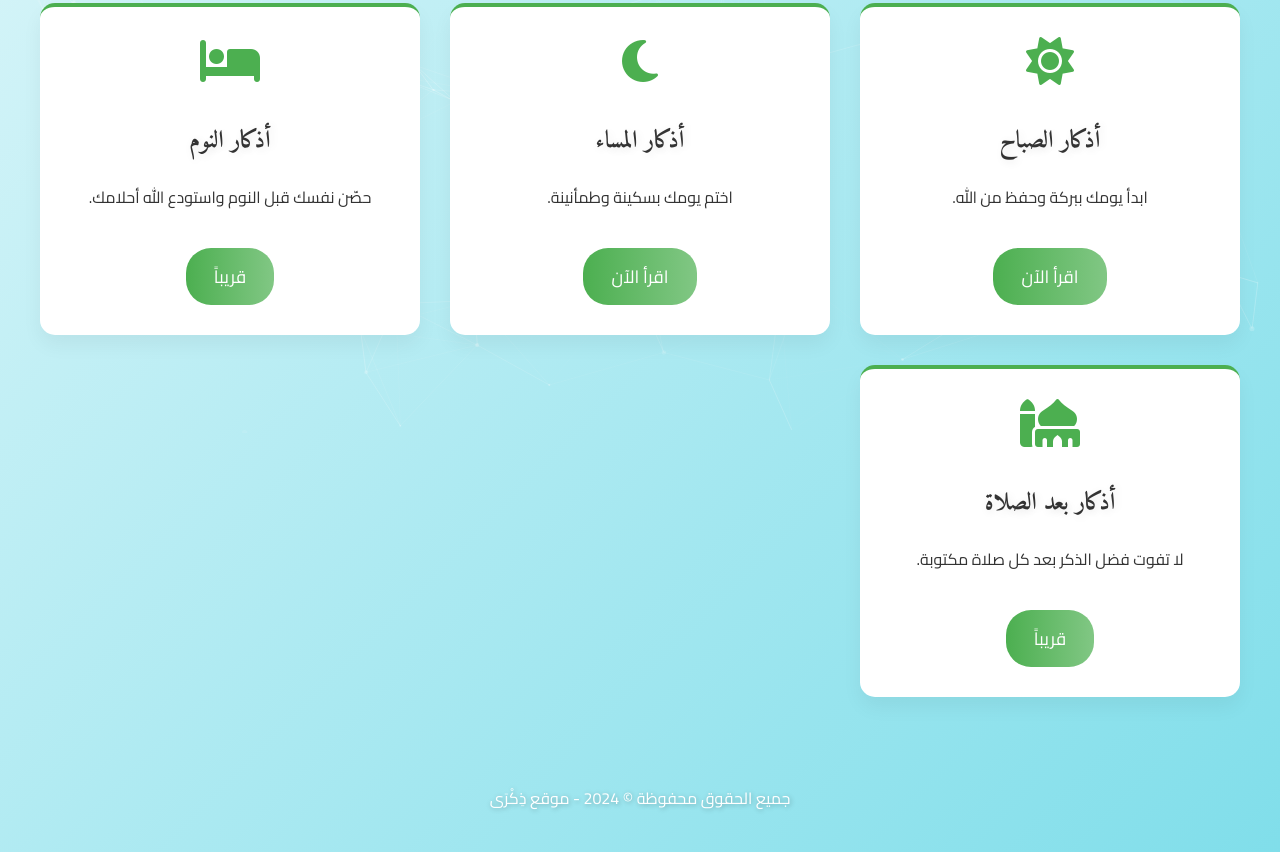
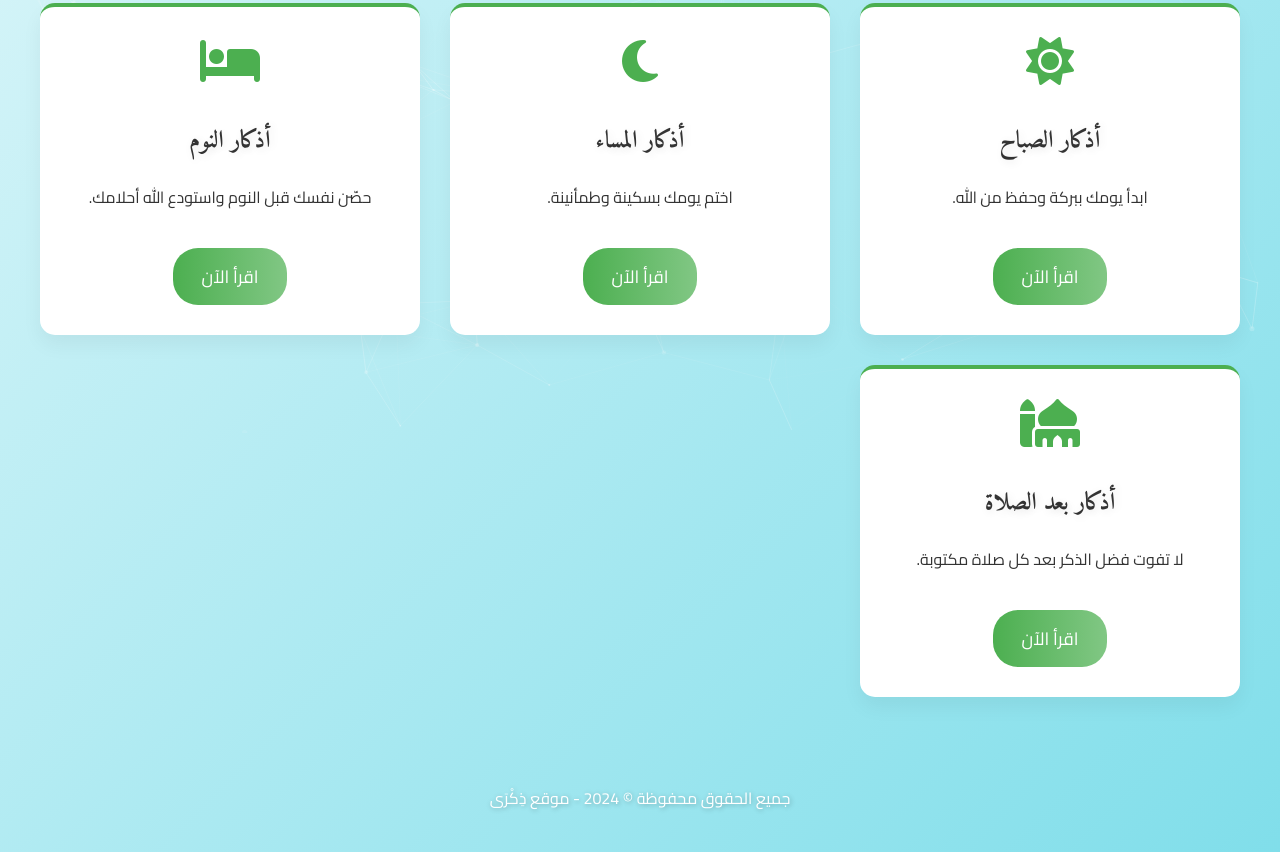
Before and after one commit to MANE78/dhikra-website, a plain HTML site: page adhkar.html in a window 1280 px wide. Shown: the part 367-1219 px from the top of the page. Drawn offline with nearby package versions, Linux system fonts and the light colour scheme.

Commit message:
Update adhkar.html

```diff
--- a/adhkar.html
+++ b/adhkar.html
@@ -100,8 +100,8 @@
         <div class="grid">
             <div class="feature-card"><i class="fas fa-sun"></i><h2><span class="lang-ar">أذكار الصباح</span><span class="lang-en">Morning Adhkar</span></h2><p><span class="lang-ar">ابدأ يومك ببركة وحفظ من الله.</span><span class="lang-en">Start your day with blessings and protection from Allah.</span></p><a href="adhkar-sabah.html" class="btn"><span class="lang-ar">اقرأ الآن</span><span class="lang-en">Read Now</span></a></div>
             <div class="feature-card"><i class="fas fa-moon"></i><h2><span class="lang-ar">أذكار المساء</span><span class="lang-en">Evening Adhkar</span></h2><p><span class="lang-ar">اختم يومك بسكينة وطمأنينة.</span><span class="lang-en">End your day with peace and tranquility.</span></p><a href="adhkar-masaa.html" class="btn"><span class="lang-ar">اقرأ الآن</span><span class="lang-en">Read Now</span></a></div>
-            <div class="feature-card"><i class="fas fa-bed"></i><h2><span class="lang-ar">أذكار النوم</span><span class="lang-en">Bedtime Adhkar</span></h2><p><span class="lang-ar">حصّن نفسك قبل النوم واستودع الله أحلامك.</span><span class="lang-en">Protect yourself before sleep and entrust your dreams to Allah.</span></p><a href="#" class="btn"><span class="lang-ar">قريباً</span><span class="lang-en">Coming Soon</span></a></div>
-            <div class="feature-card"><i class="fas fa-mosque"></i><h2><span class="lang-ar">أذكار بعد الصلاة</span><span class="lang-en">After Prayer Adhkar</span></h2><p><span class="lang-ar">لا تفوت فضل الذكر بعد كل صلاة مكتوبة.</span><span class="lang-en">Do not miss the virtue of remembrance after each prescribed prayer.</span></p><a href="#" class="btn"><span class="lang-ar">قريباً</span><span class="lang-en">Coming Soon</span></a></div>
+            <div class="feature-card"><i class="fas fa-bed"></i><h2><span class="lang-ar">أذكار النوم</span><span class="lang-en">Bedtime Adhkar</span></h2><p><span class="lang-ar">حصّن نفسك قبل النوم واستودع الله أحلامك.</span><span class="lang-en">Protect yourself before sleep and entrust your dreams to Allah.</span></p><a href="adhkar-nawm.html" class="btn"><span class="lang-ar">اقرأ الآن</span><span class="lang-en">Read Now</span></a></div>
+            <div class="feature-card"><i class="fas fa-mosque"></i><h2><span class="lang-ar">أذكار بعد الصلاة</span><span class="lang-en">After Prayer Adhkar</span></h2><p><span class="lang-ar">لا تفوت فضل الذكر بعد كل صلاة مكتوبة.</span><span class="lang-en">Do not miss the virtue of remembrance after each prescribed prayer.</span></p><a href="adhkar-salah.html" class="btn"><span class="lang-ar">اقرأ الآن</span><span class="lang-en">Read Now</span></a></div>
         </div>
     </main>
     <footer>
```
